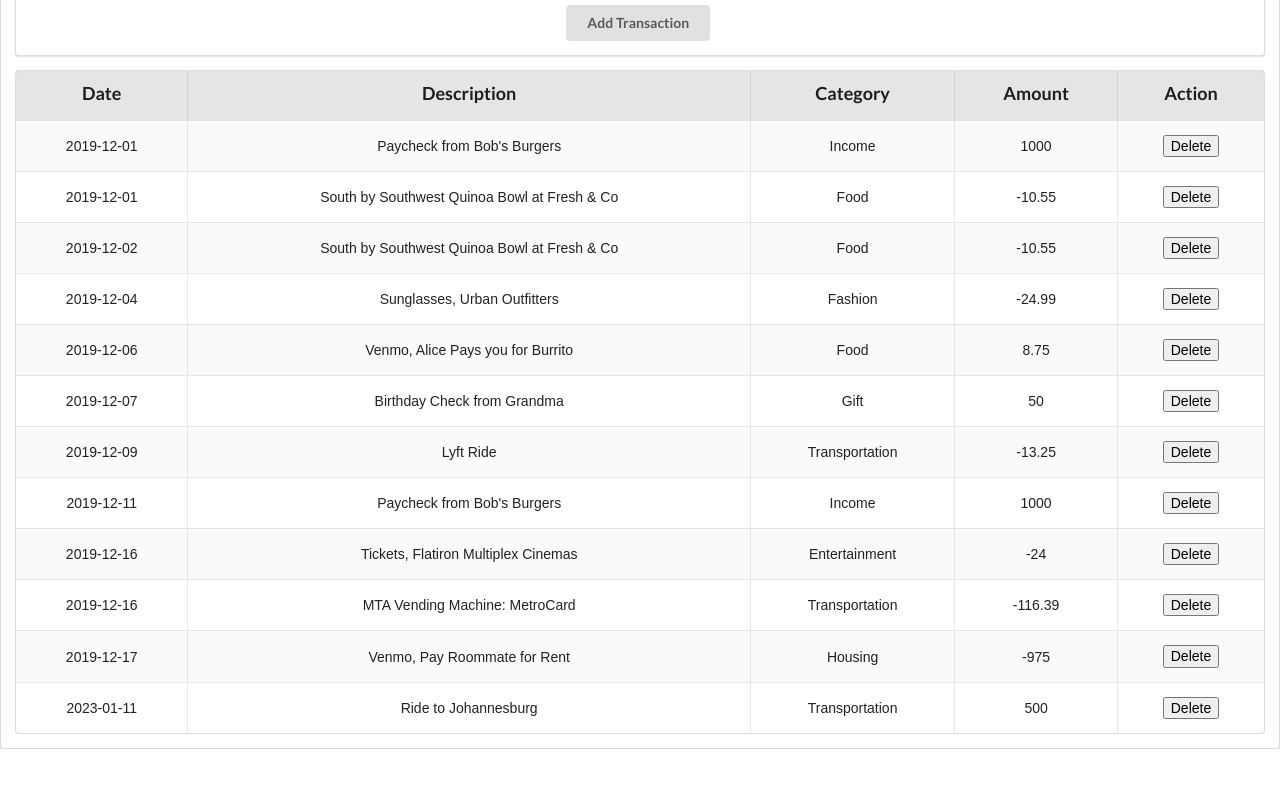
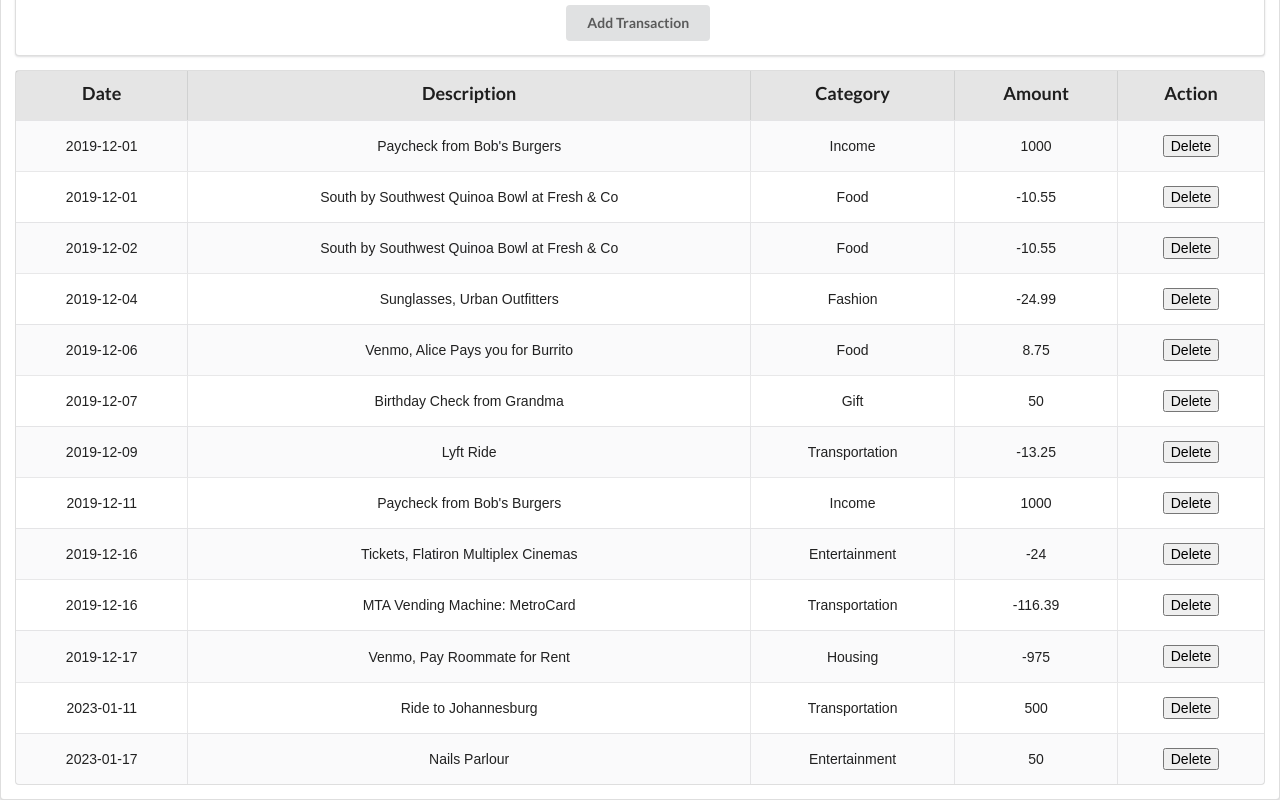
Before and after one commit to TheEmerald001/Bank-Of-Flatiron, a React (Create React App) app: page / in a window 1280 px wide. Shown: the part 208-1008 px from the top of the page. Before the commit the page ends 957 px from the top, so only its background shows below. Built offline with nearby package versions, Linux system fonts and the light colour scheme; data requests are answered from the project's data file.

Commit message:
settle use of uncontrolled compnents in getting form data

```diff
--- a/db.json
+++ b/db.json
@@ -83,6 +83,13 @@
       "category": "Transportation",
       "amount": "500",
       "id": 13
+    },
+    {
+      "date": "2023-01-17",
+      "description": "Nails Parlour",
+      "category": "Entertainment",
+      "amount": "50",
+      "id": 14
     }
   ]
 }
--- a/src/components/AddTransactionForm.js
+++ b/src/components/AddTransactionForm.js
@@ -44,9 +44,9 @@ function AddTransactionForm({newData}) {
       <form onSubmit={ handleSubmit } className="ui form">
         <div className="inline fields">
           <input type="date" name="date" onChange={ handleChange} />
-          <input type="text" name="description" placeholder="Description"value={formData.description} onChange={handleChange} />
-          <input type="text" name="category" placeholder="Category" value={formData.category} onChange={handleChange} />
-          <input type="number" name="amount" placeholder="Amount" step="0.01" value={formData.amount} onChange={handleChange}/>
+          <input type="text" name="description" placeholder="Description" onChange={handleChange} />
+          <input type="text" name="category" placeholder="Category"  onChange={handleChange} />
+          <input type="number" name="amount" placeholder="Amount" step="0.01" onChange={handleChange}/>
         </div>
         <button className="ui button" type="submit">
           Add Transaction
```
